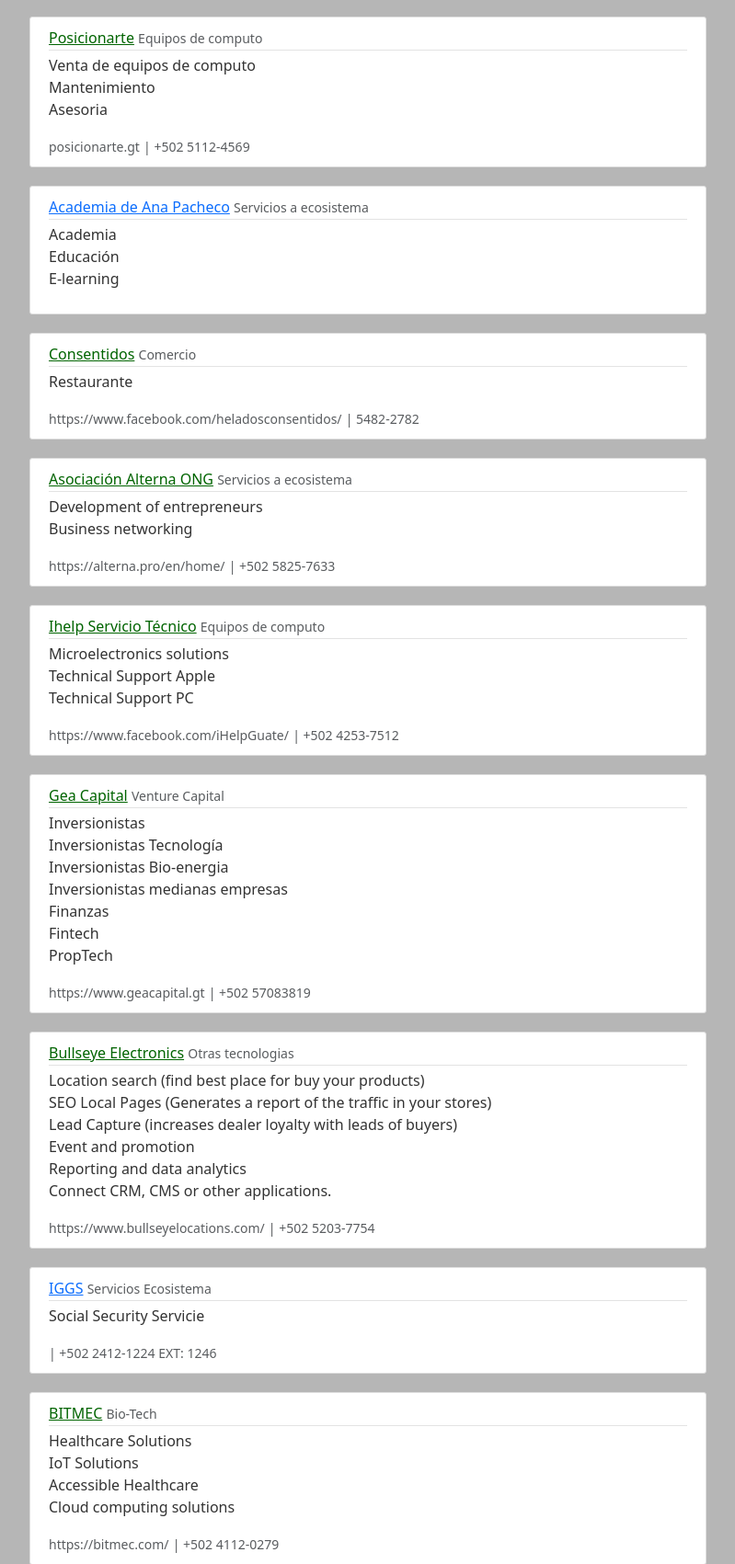
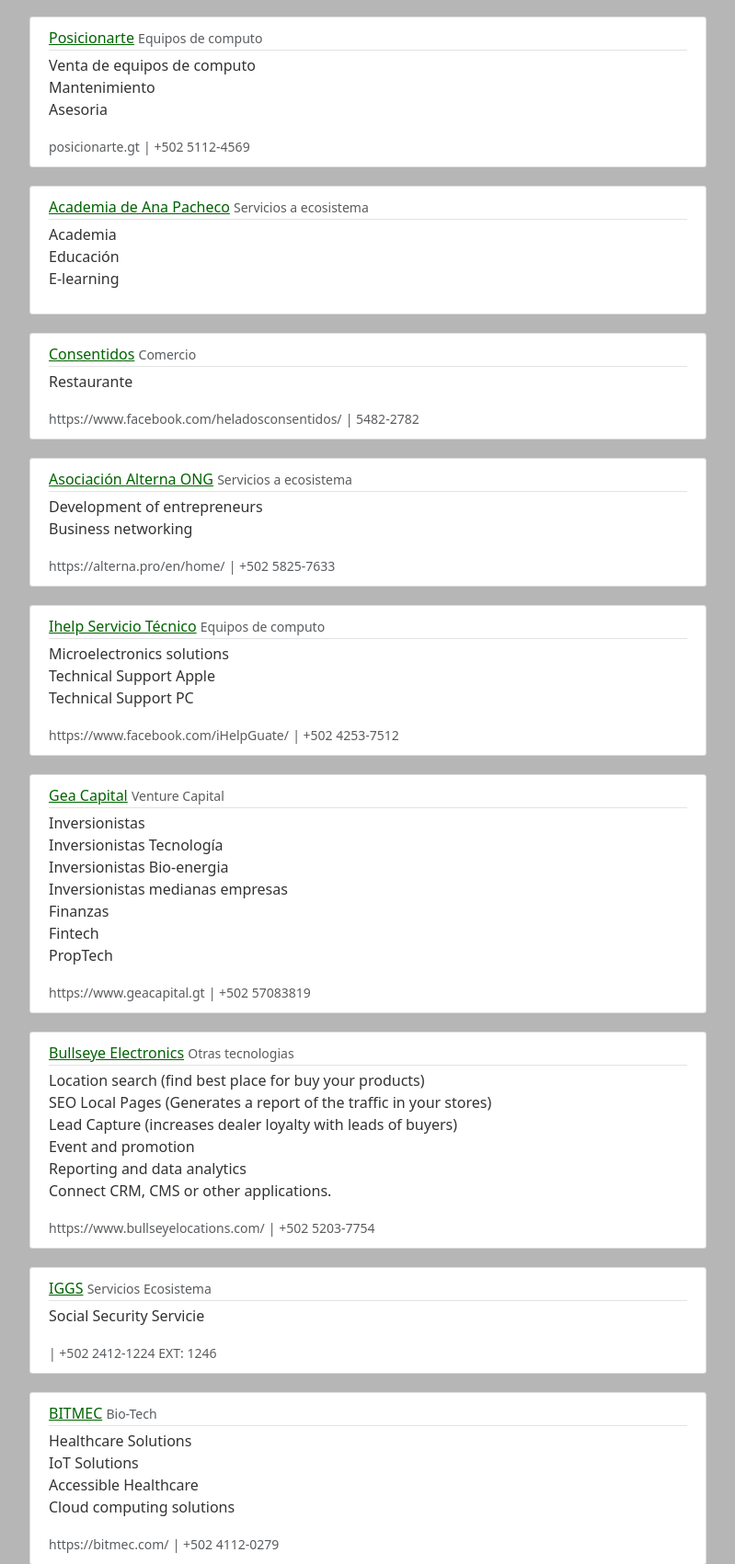
Before and after one commit to 17001380/TecMembers, a Django app: page / in a window 1280 px wide. Shown: the part 758-2459 px from the top of the page at 92% size, without its empty margins (50-849 px from the left). Run offline with Django 4.2, Linux system fonts and the light colour scheme; data comes from the database, SQL or seed files in the repository; both versions use the stored data as it was after the commit; some libraries are stand-ins or nearby versions.

Commit message:
cambios de color

```diff
--- a/blog/templates/blog/Search.html
+++ b/blog/templates/blog/Search.html
@@ -9,7 +9,7 @@
                         <a class="mr-2" href="{{ post.Web_Page }}" style="color: darkgreen;">{{ post.Co_Name}}</a>
                     {%endif%}
                     {%if post.Web_Page == 'None'%}
-                        <a class="mr-2" href="#">{{ post.Co_Name}}</a>
+                        <a class="mr-2" href="#" style="color: darkgreen;">{{ post.Co_Name}}</a>
                     {%endif%}
                     <small class="text-muted">{{ post.Clas1 }}</small>
                 </div>
--- a/blog/templates/blog/home.html
+++ b/blog/templates/blog/home.html
@@ -9,7 +9,7 @@
                 <a class="mr-2" href="{{ post.Web_Page }}" target="_blank" style="color: darkgreen;">{{ post.Co_Name}}</a>
             {%endif%}
             {%if post.Web_Page == 'None'%}
-                <a class="mr-2" href="#">{{ post.Co_Name}}</a>
+                <a class="mr-2" href="#" style="color: darkgreen;">{{ post.Co_Name}}</a>
             {%endif%}
             <small class="text-muted">{{ post.Clas1 }}</small>
           </div>
```
Also changed, not shown: db.sqlite3.
